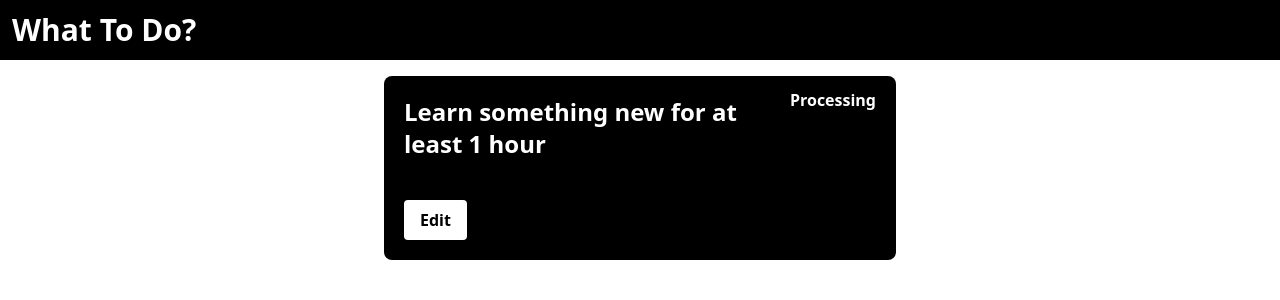
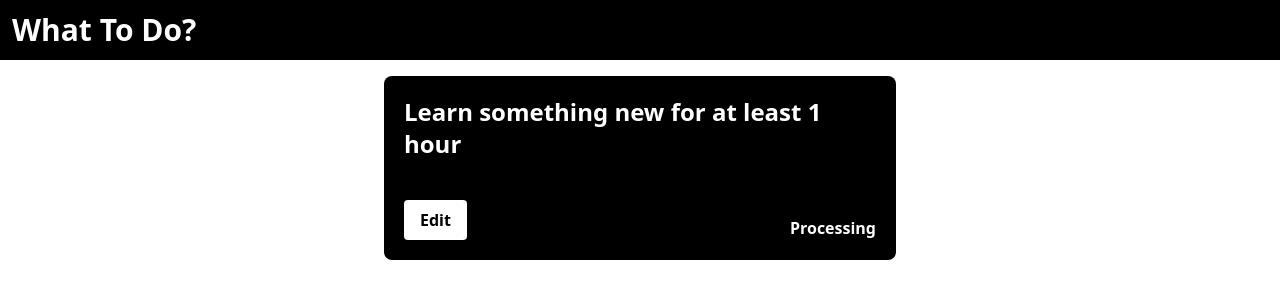
Before and after one commit to AriaPramesta/what-todo, a React (Vite) app: page /detail/1 in a window 1280 px wide. Shown: the top 300 px of the page. Built offline with nearby package versions, Linux system fonts and the light colour scheme.

Commit message:
feat: Edit detail style

```diff
--- a/src/pages/detail.tsx
+++ b/src/pages/detail.tsx
@@ -60,18 +60,20 @@ export default function Detail() {
                   checked={dataSingle.isDone}
                   hidden
                 />
-                <span className="text-white font-semibold -mt-2 ">
-                  {dataSingle.isDone ? "Done" : "Processing"}
-                </span>
               </div>
             </div>
 
+            <div className="flex justify-between">
               <button
                 onClick={handleEdit}
                 className=" py-2 px-4 bg-white text-black rounded font-semibold hover:opacity-85 "
               >
                 Edit
               </button>
+              <span className="text-white font-semibold mt-4 ">
+                {dataSingle.isDone ? "Done" : "Processing"}
+              </span>
+            </div>
           </div>
         )}
 
```
Lines whose indentation alone changed are shown as unchanged.
